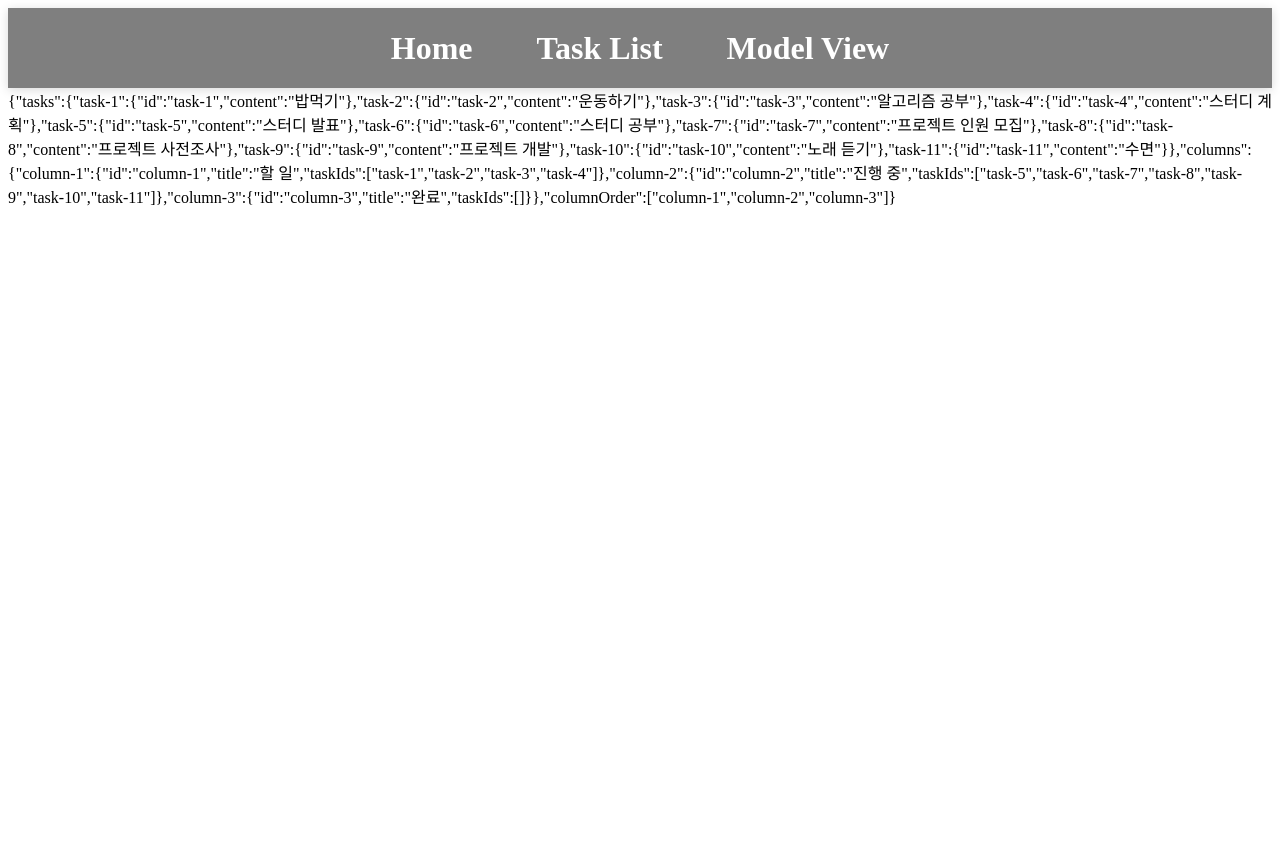
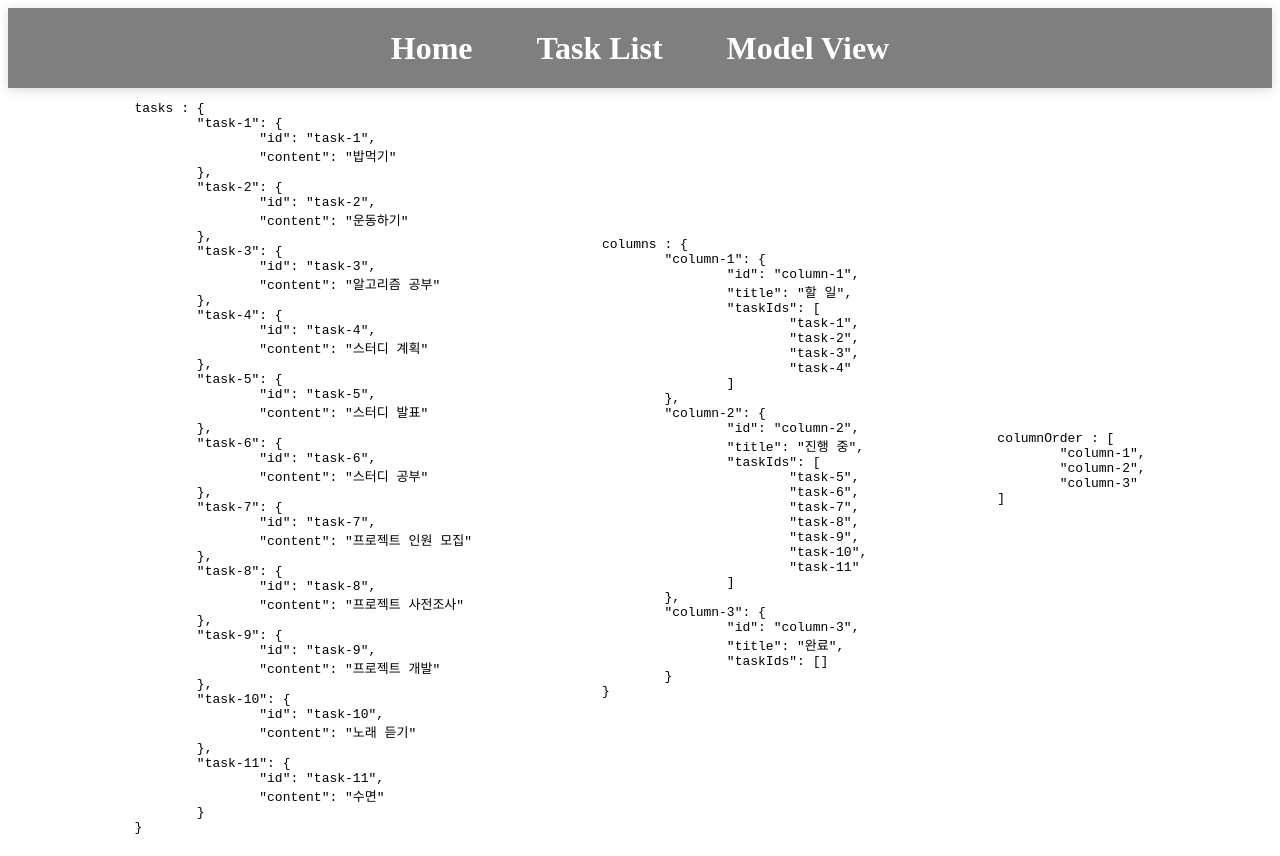
Before and after one commit to alstn113/react-beautiful-dnd, a React (Vite) app: page /model-view in a window 1280 px wide. Before the commit the page ends 800 px from the top, so only its background shows below. Built offline with nearby package versions, Linux system fonts and the light colour scheme.

Commit message:
model view 적용 및 recoil 연결

```diff
--- a/src/initial-data.ts
+++ /dev/null
@@ -1,45 +0,0 @@
-import { ITaskList } from "./types";
-
-const initialData: ITaskList = {
-  tasks: {
-    "task-1": { id: "task-1", content: "밥먹기" },
-    "task-2": { id: "task-2", content: "운동하기" },
-    "task-3": { id: "task-3", content: "알고리즘 공부" },
-    "task-4": { id: "task-4", content: "스터디 계획" },
-    "task-5": { id: "task-5", content: "스터디 발표" },
-    "task-6": { id: "task-6", content: "스터디 공부" },
-    "task-7": { id: "task-7", content: "프로젝트 인원 모집" },
-    "task-8": { id: "task-8", content: "프로젝트 사전조사" },
-    "task-9": { id: "task-9", content: "프로젝트 개발" },
-    "task-10": { id: "task-10", content: "노래 듣기" },
-    "task-11": { id: "task-11", content: "수면" },
-  },
-  columns: {
-    "column-1": {
-      id: "column-1",
-      title: "할 일",
-      taskIds: ["task-1", "task-2", "task-3", "task-4"],
-    },
-    "column-2": {
-      id: "column-2",
-      title: "진행 중",
-      taskIds: [
-        "task-5",
-        "task-6",
-        "task-7",
-        "task-8",
-        "task-9",
-        "task-10",
-        "task-11",
-      ],
-    },
-    "column-3": {
-      id: "column-3",
-      title: "완료",
-      taskIds: [],
-    },
-  },
-  columnOrder: ["column-1", "column-2", "column-3"],
-};
-
-export default initialData;
--- a/src/pages/ModelViewPage.tsx
+++ b/src/pages/ModelViewPage.tsx
@@ -1,9 +1,27 @@
 import { useRecoilValue } from "recoil";
+import styled from "styled-components";
 import taskListAtom from "../recoil/taskList/atom";
 
 const ModelViewPage = () => {
   const taskList = useRecoilValue(taskListAtom);
-  return <div>{JSON.stringify(taskList)}</div>;
+  return (
+    <Container>
+      <pre>tasks : {JSON.stringify(taskList.tasks, null, "\t")}</pre>
+      <pre>columns : {JSON.stringify(taskList.columns, null, "\t")}</pre>
+      <pre>
+        columnOrder : {JSON.stringify(taskList.columnOrder, null, "\t")}
+      </pre>
+    </Container>
+  );
 };
 
+const Container = styled("div")`
+  width: 80%;
+  margin: 0 auto;
+  display: flex;
+  flex-direction: row;
+  justify-content: space-between;
+  align-items: center;
+`;
+
 export default ModelViewPage;
--- a/src/pages/TaskListPage.tsx
+++ b/src/pages/TaskListPage.tsx
@@ -1,12 +1,12 @@
-import { useState } from "react";
 import { DragDropContext, DropResult } from "react-beautiful-dnd";
 import Column from "../components/Column";
-import initialData from "../initial-data";
 import { IColumn, ITaskList, ITask } from "../types";
 import styled from "styled-components";
+import { useRecoilState } from "recoil";
+import taskListAtom from "../recoil/taskList/atom";
 
 function TaskListPage() {
-  const [state, setState] = useState<ITaskList>(initialData);
+  const [state, setState] = useRecoilState(taskListAtom);
 
   const onDragEnd = (result: DropResult) => {
     const { destination, source, draggableId } = result;
```
